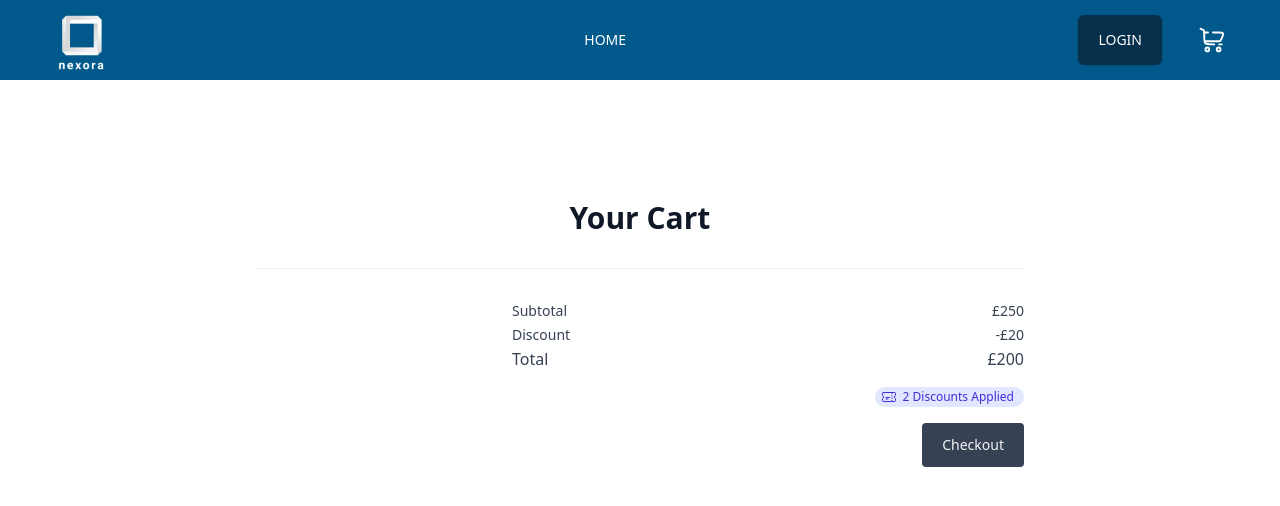
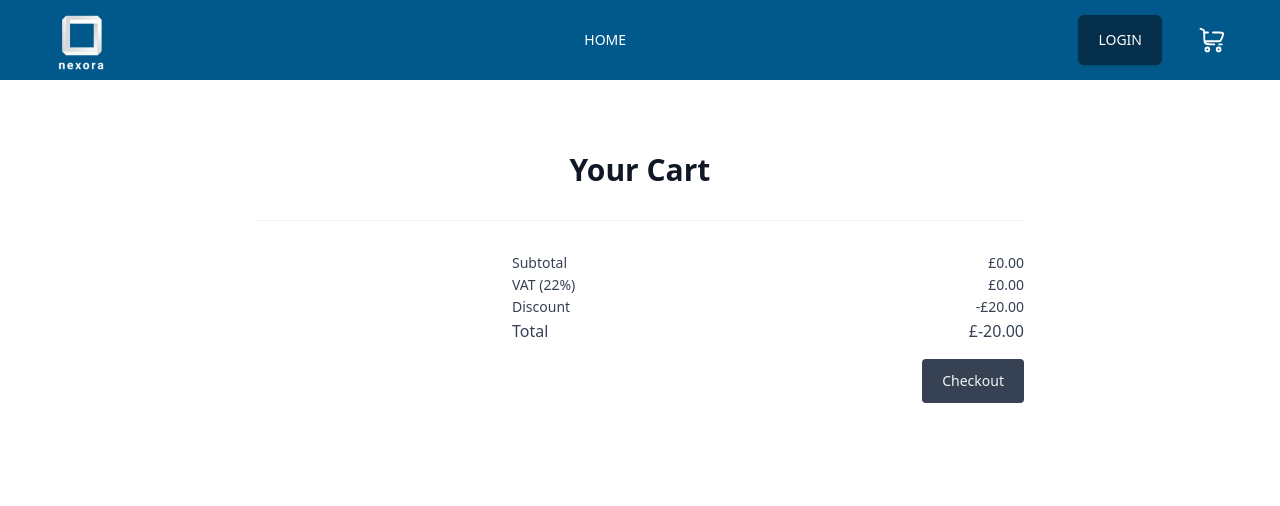
Before and after one commit to Fredinogran/sistema-di-login, a React (Vite) app in the folder login-s/: page /carrello in a window 1280 px wide. Shown: the top 506 px of the page. Built offline with nearby package versions, Linux system fonts and the light colour scheme.

Commit message:
aggiornato carrello

```diff
--- a/login-s/src/components/Carrello.jsx
+++ b/login-s/src/components/Carrello.jsx
@@ -1,71 +1,78 @@
-import { useEffect, useState } from "react";
-import NavBar from "./navBar";
+
+import { useState, useEffect } from "react";
+import NavBar from "./navBar"; // assicurati che sia importato correttamente
 
 export default function Carrello() {
   const [prodotti, setProdotti] = useState([]);
 
-
-
-
-
-
-  useEffect((event) => {
+  useEffect(() => {
     const savedProdotti = JSON.parse(localStorage.getItem("prodotti") || "[]");
-     const prodottiConQuantita = savedProdotti.map(p => ({
+    const prodottiConQuantita = savedProdotti.map((p) => ({
       ...p,
-       quantity: 1
+      quantity: p.quantity || 1,
     }));
-      setProdotti(prodottiConQuantita)
+    setProdotti(prodottiConQuantita);
   }, []);
 
+  function handleQuantityChange(id, newQuantity) {
+    const updatedProdotti = prodotti.map((p) =>
+      p.id === id ? { ...p, quantity: parseInt(newQuantity) } : p
+    );
+    setProdotti(updatedProdotti);
+    localStorage.setItem("prodotti", JSON.stringify(updatedProdotti));
+  }
 
-   function handleQuantityChange(id, newQuantity) {
-    const updatedProdotti = prodotti.map(p =>
-      p.id === id ? { ...p, quantity: parseInt(newQuantity) } : p,
-      prezzo = p.price * newQuantity
-    );
+  function handleRemove(id) {
+    const updatedProdotti = prodotti.filter((p) => p.id !== id);
+    setProdotti(updatedProdotti);
+    localStorage.setItem("prodotti", JSON.stringify(updatedProdotti));
+  }
 
-    localStorage.setItem("prodotti", JSON.stringify(updatedProdotti));
+  const subtotal = prodotti.reduce((acc, p) => acc + p.price * p.quantity, 0);
+  const vat = subtotal * 0.22; // IVA al 22%
+  const discount = 20;
+  const total = subtotal + vat - discount;
 
-   }
-  return(
+  return (
     <>
-    <NavBar></NavBar>
+      <NavBar />
       <h2>Carrello</h2>
       <section>
         <div className="mx-auto max-w-screen-xl px-4 py-8 sm:px-6 sm:py-12 lg:px-8">
-      </div>
           <div className="mx-auto max-w-3xl">
             <header className="text-center">
-          <h1 className="text-xl font-bold text-gray-900 sm:text-3xl">Your Cart</h1>
+              <h1 className="text-xl font-bold text-gray-900 sm:text-3xl">
+                Your Cart
+              </h1>
             </header>
 
             <div className="mt-8">
               <div className="space-y-4">
                 {prodotti.map((prodotto) => (
                   <div key={prodotto.id} className="flex items-center gap-4">
-                <img  className="size-16 rounded-sm object-cover" src={prodotto.image} alt={prodotto.title} />
-
+                    <img
+                      className="size-16 rounded-sm object-cover"
+                      src={prodotto.image}
+                      alt={prodotto.title}
+                    />
                     <h3 className="text-sm text-gray-900">{prodotto.title}</h3>
 
                     <div className="flex flex-1 items-center justify-end gap-2">
-              <form>
-                <label htmlFor="Line1Qty" className="sr-only"> Quantity </label>
-
                       <input
-                  onChange={(e) => handleQuantityChange(prodotto.id, e.target.value)}
+                        onChange={(e) =>
+                          handleQuantityChange(prodotto.id, e.target.value)
+                        }
                         type="number"
                         min="1"
-                  defaultValue={prodotto.quantity}
-                  id="Line1Qty"
-                  className="h-8 w-12 rounded-sm border-gray-200 bg-gray-50 p-0 text-center text-xs text-gray-600 [-moz-appearance:_textfield] focus:outline-hidden [&::-webkit-inner-spin-button]:m-0 [&::-webkit-inner-spin-button]:appearance-none [&::-webkit-outer-spin-button]:m-0 [&::-webkit-outer-spin-button]:appearance-none"
+                        value={prodotto.quantity}
+                        className="h-8 w-12 rounded-sm border-gray-200 bg-gray-50 text-center text-xs text-gray-600"
                       />
-              </form>
 
-
-                <button className="text-gray-600 transition hover:text-red-600">
+                      <button
+                        onClick={() => handleRemove(prodotto.id)}
+                        className="text-gray-600 transition hover:text-red-600"
+                      >
                         <span className="sr-only">Remove item</span>
-
                         <svg
                           xmlns="http://www.w3.org/2000/svg"
                           fill="none"
@@ -77,69 +84,38 @@ export default function Carrello() {
                           <path
                             strokeLinecap="round"
                             strokeLinejoin="round"
-                      d="M14.74 9l-.346 9m-4.788 0L9.26 9m9.968-3.21c.342.052.682.107 1.022.166m-1.022-.165L18.16 19.673a2.25 2.25 0 01-2.244 2.077H8.084a2.25 2.25 0 01-2.244-2.077L4.772 5.79m14.456 0a48.108 48.108 0 00-3.478-.397m-12 .562c.34-.059.68-.114 1.022-.165m0 0a48.11 48.11 0 013.478-.397m7.5 0v-.916c0-1.18-.91-2.164-2.09-2.201a51.964 51.964 0 00-3.32 0c-1.18.037-2.09 1.022-2.09 2.201v.916m7.5 0a48.667 48.667 0 00-7.5 0"
+                            d="M14.74 9l-.346 9m-4.788 0L9.26 9m9.968-3.21a48.108 48.108 0 00-3.478-.397M4.772 5.79a48.11 48.11 0 013.478-.397m7.5 0v-.916c0-1.18-.91-2.164-2.09-2.201a51.964 51.964 0 00-3.32 0c-1.18.037-2.09 1.022-2.09 2.201v.916"
                           />
                         </svg>
                       </button>
                     </div>
-
-
                   </div>
                 ))}
+              </div>
+
               <div className="mt-8 flex justify-end border-t border-gray-100 pt-8">
                 <div className="w-screen max-w-lg space-y-4">
                   <dl className="space-y-0.5 text-sm text-gray-700">
                     <div className="flex justify-between">
                       <dt>Subtotal</dt>
-                  <dd>£250</dd>
+                      <dd>£{subtotal.toFixed(2)}</dd>
                     </div>
 
-                <div className="flex flex-col justify-between">
-                {prodotti.map((prodotto) => (
-                  <div className="flex flex-row justify-between">
-                  <dt>VAT</dt>
-                  <dd>{ prodotto.price}</dd>
-                  </div>
-                  ))
-                 }
-
+                    <div className="flex justify-between">
+                      <dt>VAT (22%)</dt>
+                      <dd>£{vat.toFixed(2)}</dd>
                     </div>
 
                     <div className="flex justify-between">
                       <dt>Discount</dt>
-                <dd>-£20</dd>
+                      <dd>-£{discount.toFixed(2)}</dd>
                     </div>
-
-
 
                     <div className="flex justify-between !text-base font-medium">
                       <dt>Total</dt>
-                  <dd>£200</dd>
+                      <dd>£{total.toFixed(2)}</dd>
                     </div>
                   </dl>
-
-              <div className="flex justify-end">
-                <span
-                  className="inline-flex items-center justify-center rounded-full bg-indigo-100 px-2.5 py-0.5 text-indigo-700"
-                >
-                  <svg
-                    xmlns="http://www.w3.org/2000/svg"
-                    fill="none"
-                    viewBox="0 0 24 24"
-                    strokeWidth="1.5"
-                    stroke="currentColor"
-                    className="-ms-1 me-1.5 size-4"
-                  >
-                    <path
-                      strokeLinecap="round"
-                      strokeLinejoin="round"
-                      d="M16.5 6v.75m0 3v.75m0 3v.75m0 3V18m-9-5.25h5.25M7.5 15h3M3.375 5.25c-.621 0-1.125.504-1.125 1.125v3.026a2.999 2.999 0 010 5.198v3.026c0 .621.504 1.125 1.125 1.125h17.25c.621 0 1.125-.504 1.125-1.125v-3.026a2.999 2.999 0 010-5.198V6.375c0-.621-.504-1.125-1.125-1.125H3.375z"
-                    />
-                  </svg>
-
-                  <p className="text-xs whitespace-nowrap">2 Discounts Applied</p>
-                </span>
-              </div>
 
                   <div className="flex justify-end">
                     <a
@@ -156,5 +132,5 @@ export default function Carrello() {
         </div>
       </section>
     </>
-  )
+  );
 }
```
Lines whose indentation alone changed are shown as unchanged.
